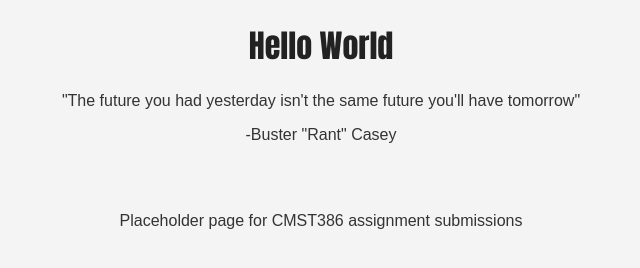
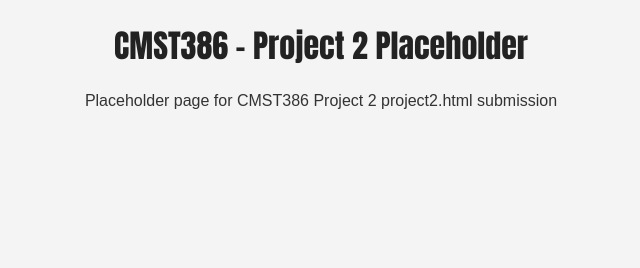
Before and after one commit to ColeBurns/CMST386, a plain HTML site: page project2/project2.html in a window 1280 px wide. Shown: the whole page, without its empty margins (319-959 px from the left). Drawn offline with Linux system fonts and the light colour scheme; files that its build step writes are made by us from their sources.

Commit message:
Add files via upload

```diff
--- a/project2/project2.html
+++ b/project2/project2.html
@@ -3,18 +3,15 @@
 <head>
     <meta charset="UTF-8">
     <meta name="viewport" content="width=device-width, initial-scale=1.0">
-    <title>Home - P David Cress</title>
+    <title>>CMST386 - Project 2 Placeholder - P. David Cress</title>
     <link rel="stylesheet" href="styles.css">
 </head>
 <body>
     <header>
-        <h1>Hello World</h1>
+        <h1>CMST386 - Project 2 Placeholder</h1>
     </header>
     <main>
-        <p>"The future you had yesterday isn't the same future you'll have tomorrow"</p>
-		<p> -Buster "Rant" Casey </p>
-        <br><br>
-        <p>Placeholder page for CMST386 assignment submissions</p>
+        <p>Placeholder page for CMST386 Project 2 project2.html submission</p>
     </main>
     <footer>
     </footer>
```
